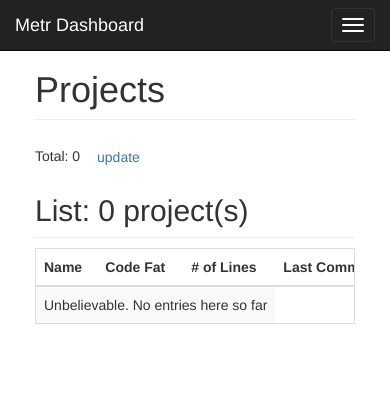
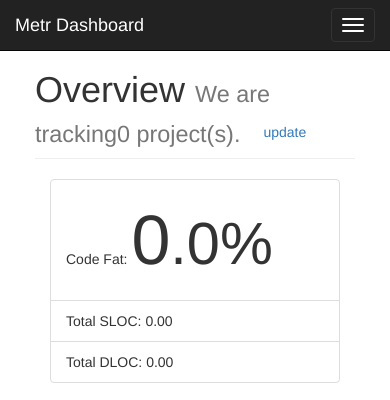
Before and after one commit to agiledevteam/metr2, a Flask app: page / in a window 390 px wide. Shown: the top 400 px of the page. Run offline with Flask 2, Linux system fonts and the light colour scheme; data that the repository does not hold is empty; some libraries are stand-ins or nearby versions.

Commit message:
show codefat of all projects

```diff
--- a/app.py
+++ b/app.py
@@ -156,6 +156,11 @@ def delete(project_id):
   git.delete(g.db, project_id)
   return redirect(url_for('show_projects'))
 
+@app.route('/api/projects')
+def api_projects():
+  data = [p.__dict__ for p in Project.all()]
+  return jsonify(result=data)
+
 @app.route('/api/project/<int:project_id>')
 def api_project(project_id):
   cur = g.db.execute('select timestamp, 100*(1-dloc/sloc), sloc from commits where project_id = ? order by timestamp', [project_id])
--- a/templates/show_projects.html
+++ b/templates/show_projects.html
@@ -1,12 +1,106 @@
 {% extends "dashboard.html" %}
 
+{% block head %}
+{{ super() }}
+<script type="text/javascript" src="https://www.google.com/jsapi"></script>
+<script type="text/javascript" src="//ajax.googleapis.com/ajax/libs/jquery/1.10.2/jquery.min.js"></script>
+<script type="text/javascript">
+
+var projects = [];
+var codefat = 0;
+var sloc = 0;
+var dloc = 0;
+$(function(){
+$.ajax({
+  url:"{{url_for('api_projects')}}",
+  context: document.body,
+  dataType: "json"
+}).done(function(json) {
+  projects = json.result;
+  for (var i in projects) {
+    if (projects[i].commit.sloc < 1000)
+      continue;
+    sloc += projects[i].commit.sloc;
+    dloc += projects[i].commit.dloc;
+  }
+  if (sloc != 0) {
+    codefat = (100 * (1 - dloc/sloc));
+  }
+  $('#project_count')[0].innerText = 'We are tracking' + projects.length + ' project(s).';
+  var integral = (codefat).toFixed(0)
+  var fractional = ((codefat - Math.floor(codefat))*100).toFixed(0)
+  $('#project_codefat')[0].innerHTML = integral + "<small>." + fractional + "%</small>";
+  $('#total_sloc')[0].innerText = (sloc).toFixed(2);
+  $('#total_dloc')[0].innerText = (dloc).toFixed(2);
+
+});
+});
+
+
+// Load the Visualization API and the piechart package.
+google.load('visualization', '1', {'packages':['corechart']});
+
+// Set a callback to run when the Google Visualization API is loaded.
+google.setOnLoadCallback(drawChart);
+
+function drawChart() {
+
+  var json = $.ajax({
+    url: "/api/project/1",
+    dataType:"json",
+    async: false
+  }).responseText;
+
+  json = jQuery.parseJSON(json);
+  for ( var i = 0; i < json.rows.length; i++ ) {
+        json.rows[i].c[0].v = new Date( json.rows[i].c[0].v * 1000 );
+  }
+  // Create our data table out of JSON data loaded from server.
+  var data = new google.visualization.DataTable(json);
+
+  var options = {
+    series:{1:{targetAxisIndex:1}},
+    vAxes:[
+      {
+      title:'code fat',
+//      viewWindowMode: 'explicit',
+//      viewWindow:{max:50, min:0}
+      },
+      {title:'sloc',textStyle:{color: 'red'}} // Axis 1
+           ],
+    explorer: { actions: ['dragToZoom', 'rightClickToReset'] } ,
+    width: 600,
+    height: 340
+  };
+  // Instantiate and draw our chart, passing in some options.
+  var chart = new google.visualization.LineChart(document.getElementById('chart_div'));
+  chart.draw(data, options);
+}
+</script>
+{% endblock %}
+
+
+
 {% block content %}
- <h1 class="page-header">Projects</h1>
-  <div>
-	Total: {{ projects|length }} <a href="{{ url_for('update_repositories') }}" class=btn>update</a>
+ <h1 class="page-header">Overview <small id='project_count'></small>
+  <a href="{{ url_for('update_repositories') }}" class="btn">update</a>
+ </h1>
+ <div class="container">
+   <div class="row">
+     <div class="col-md-4">
+<ul class="list-group">
+<li class="list-group-item">Code Fat: <span id="project_codefat" style="font-size: 5em;"></span> </li>
+<li class="list-group-item">Total SLOC: <span id="total_sloc"></span> </li>
+<li class="list-group-item">Total DLOC: <span id="total_dloc"></span> </li>
+</ul>
+     </div>
+     <div class="col-md-8" id="chart_div">
+     </div>
+   </div>
+
   </div>
 
-  <h2 class="sub-header">List: {{projects|length}} project(s)</h2>
+  <h2 class="sub-header">Project List</h2>
   <div class="table-responsive">
   <table class="table table-striped">
 	  <thead>
```
